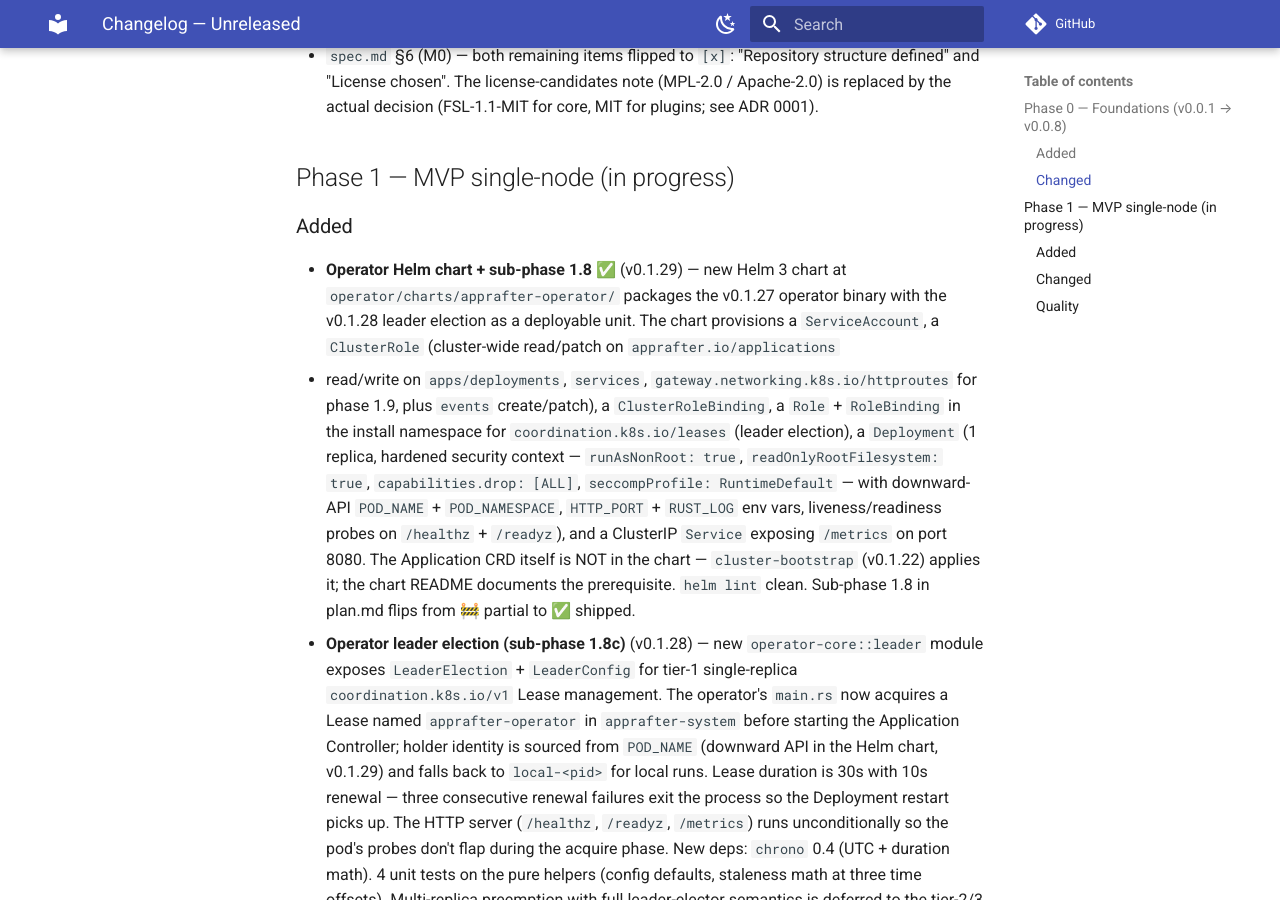
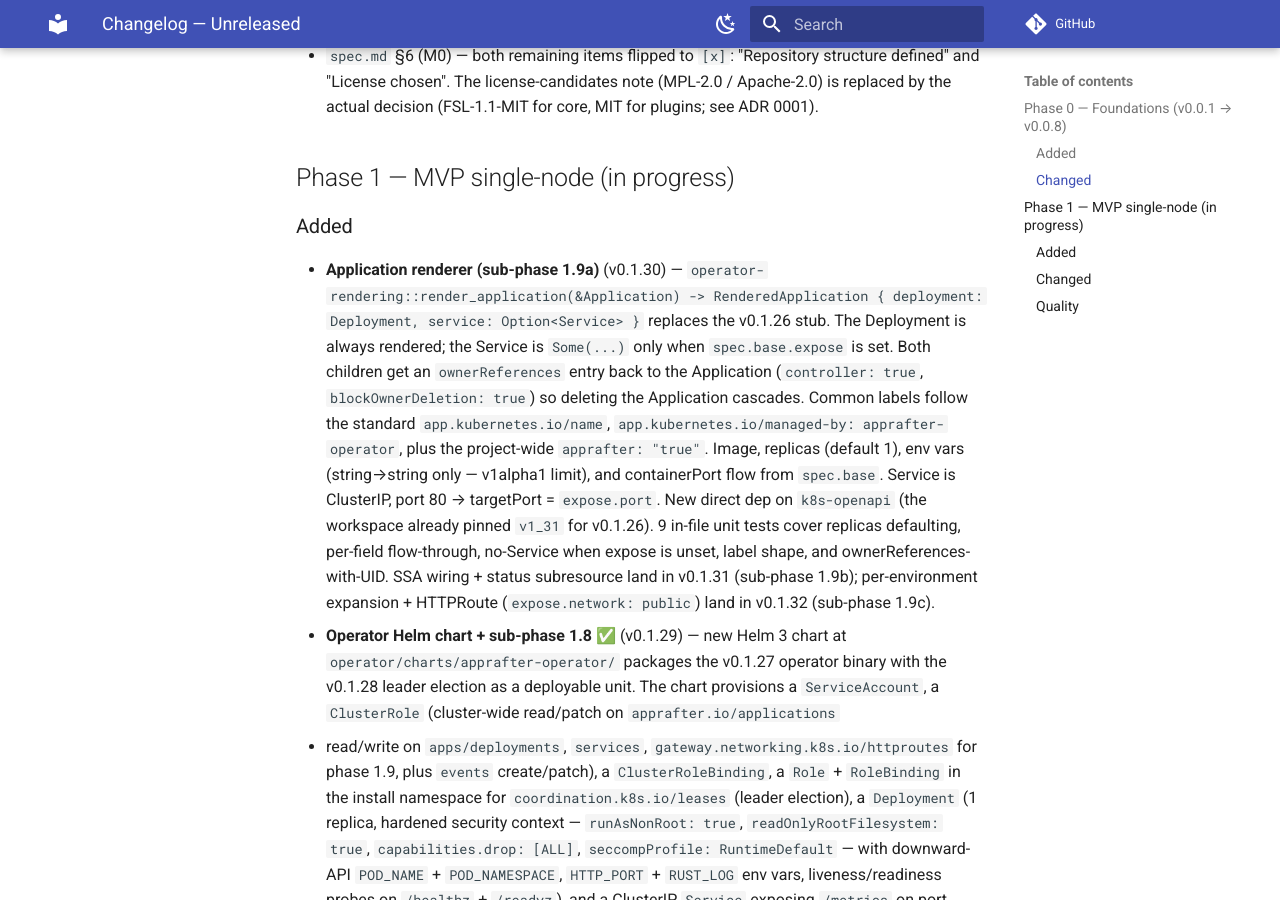
Before and after one commit to AppRafter/apprafter, an MkDocs documentation site: the page built from docs/changelog/UNRELEASED.md, in a window 1280 px wide and 900 px high, scrolled down 1308 px. Built offline with MkDocs 1.6.1 and Material for MkDocs 9.7.7, drawn with Linux system fonts in a browser that asks for light colours; comment, search, counter and statistics services are not loaded.

Commit message:
docs: log Application renderer (sub-phase 1.9a) for v0.1.30

```diff
--- a/docs/changelog/UNRELEASED.md
+++ b/docs/changelog/UNRELEASED.md
@@ -61,6 +61,27 @@ the `0.0.x` series; semver starts at 1.0.
 
 ### Added
 
+- **Application renderer (sub-phase 1.9a)** (v0.1.30) —
+  `operator-rendering::render_application(&Application) ->
+  RenderedApplication { deployment: Deployment, service:
+  Option<Service> }` replaces the v0.1.26 stub. The Deployment is
+  always rendered; the Service is `Some(...)` only when
+  `spec.base.expose` is set. Both children get an
+  `ownerReferences` entry back to the Application
+  (`controller: true`, `blockOwnerDeletion: true`) so deleting the
+  Application cascades. Common labels follow the standard
+  `app.kubernetes.io/name`, `app.kubernetes.io/managed-by:
+  apprafter-operator`, plus the project-wide `apprafter: "true"`.
+  Image, replicas (default 1), env vars (string→string only —
+  v1alpha1 limit), and containerPort flow from `spec.base`. Service
+  is ClusterIP, port 80 → targetPort = `expose.port`. New direct
+  dep on `k8s-openapi` (the workspace already pinned `v1_31` for
+  v0.1.26). 9 in-file unit tests cover replicas defaulting,
+  per-field flow-through, no-Service when expose is unset, label
+  shape, and ownerReferences-with-UID. SSA wiring + status
+  subresource land in v0.1.31 (sub-phase 1.9b);
+  per-environment expansion + HTTPRoute (`expose.network: public`)
+  land in v0.1.32 (sub-phase 1.9c).
 - **Operator Helm chart + sub-phase 1.8 ✅** (v0.1.29) — new
   Helm 3 chart at `operator/charts/apprafter-operator/` packages
   the v0.1.27 operator binary with the v0.1.28 leader election as
```
Also changed, not shown: plan.md (+2 -0 lines).
